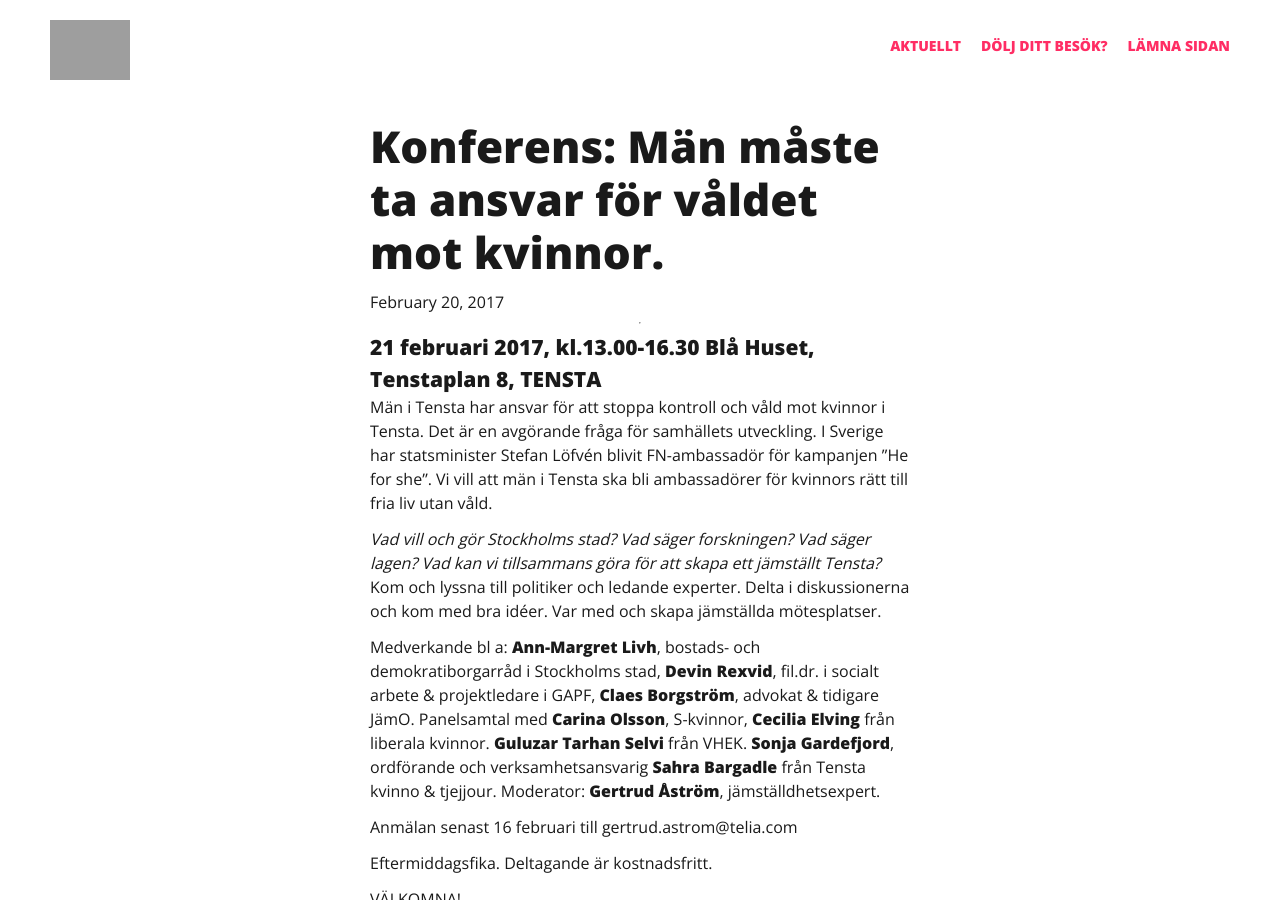
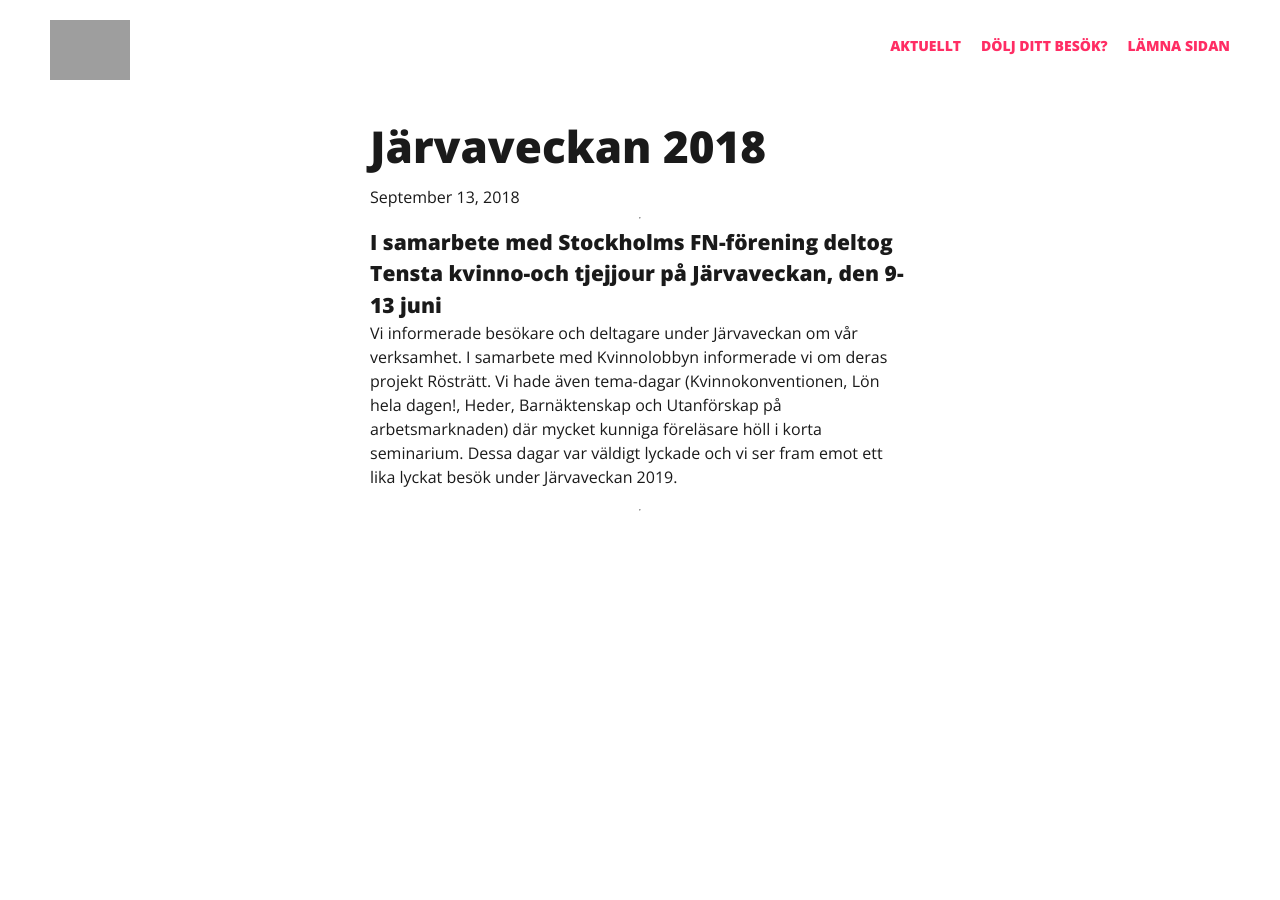
Before and after one commit to gardefjord/tenstakvinnojour, a Jekyll site: the page built from _posts/2018-03-30-konferens-man-maste-ta-ansvar-for-valdet-mot-kvinnor copy.markdown, in a window 1280 px wide and 900 px high. Built offline with Jekyll 4.4.1, drawn with Linux system fonts in a browser that asks for light colours; nearby versions of some CDN libraries; some of the changed text lies outside the part shown; grey boxes are pictures that could not be loaded.

Commit message:
ny blogg post och url bugg

```diff
--- a/_posts/2018-03-30-konferens-man-maste-ta-ansvar-for-valdet-mot-kvinnor copy.markdown
+++ b/_posts/2018-03-30-konferens-man-maste-ta-ansvar-for-valdet-mot-kvinnor copy.markdown
@@ -1,34 +1,15 @@
 ---
 layout: blog
-title:  "Konferens: Män måste ta ansvar för våldet mot kvinnor."
-date:   2017-02-20
+title:  "Järvaveckan 2018"
+date:   2018-09-13
 categories: Konferens
 description: "21 februari 2017, kl.13.00-16.30 Blå Huset, Tenstaplan 8, TENSTA"
 ---
 ---
 
-21 februari 2017, kl.13.00-16.30 Blå Huset, Tenstaplan 8, TENSTA
+I samarbete med Stockholms FN-förening deltog Tensta kvinno-och tjejjour på Järvaveckan, den 9-13 juni
 ----------------------------------------------
 
-Män i Tensta har ansvar för att stoppa kontroll och våld mot
-kvinnor i Tensta. Det är en avgörande fråga för samhällets utveckling.
-I Sverige har statsminister Stefan Löfvén blivit FN-ambassadör för kampanjen ”He for she”. Vi vill att män i Tensta ska bli ambassadörer för kvinnors rätt till fria liv utan våld.
-
-*Vad vill och gör Stockholms stad? Vad säger forskningen? Vad säger lagen? Vad kan vi tillsammans göra för att skapa ett jämställt Tensta?*
-Kom och lyssna till politiker och ledande experter.
-Delta i diskussionerna och kom med bra idéer.
-Var med och skapa jämställda mötesplatser.
-
-Medverkande bl a: **Ann-Margret Livh**, bostads- och demokratiborgarråd i Stockholms stad, **Devin Rexvid**, fil.dr. i socialt arbete & projektledare i GAPF, **Claes Borgström**, advokat & tidigare JämO.
-Panelsamtal med **Carina Olsson**, S-kvinnor, **Cecilia Elving** från liberala kvinnor. **Guluzar Tarhan Selvi** från VHEK. **Sonja Gardefjord**, ordförande och verksamhetsansvarig **Sahra Bargadle** från Tensta kvinno & tjejjour.
-Moderator: **Gertrud Åström**, jämställdhetsexpert.
-
-Anmälan senast 16 februari till gertrud.astrom@telia.com
-
-Eftermiddagsfika. Deltagande är kostnadsfritt.
-
-VÄLKOMNA!
-
-Tensta kvinno- och tjejjour erbjuder skydd för kvinnor och barn som utsatts för våld. Stöd ges på svenska, engelska, ungerska, somaliska, ryska, ukrainska, turkiska, arabiska, finska och tigrinja.
+Vi informerade besökare och deltagare under Järvaveckan om vår verksamhet. I samarbete med Kvinnolobbyn informerade vi om deras projekt Rösträtt. Vi hade även tema-dagar (Kvinnokonventionen, Lön hela dagen!, Heder, Barnäktenskap och Utanförskap på arbetsmarknaden) där mycket kunniga föreläsare höll i korta seminarium. Dessa dagar var väldigt lyckade och vi ser fram emot ett lika lyckat besök under Järvaveckan 2019.
 
 ---
--- a/om_tensta_kvinno_och_tjejejour/index.html
+++ b/om_tensta_kvinno_och_tjejejour/index.html
@@ -27,7 +27,7 @@ layout: default
         Vår chatt är öppen varje måndag kl. 18.00-20.00. Samtliga våra volontärer är utbildade och finns där för att lyssna på dig som vill prata om allt mellan himmel och jord, stort som smått. Du är alltid helt anonym när du skriver till oss.
       <p>
       <p>
-        Du hittar oss på <a href="www.tjejjouren.se/tensta">tjejjouren.se/tensta</a> och når oss på e-post: <a href="mailto:tenstavolontar@gmail.com">tenstavolontar@gmail.com</a>
+        Du hittar oss på <a href="http://www.tjejjouren.se/tensta">www.tjejjouren.se/tensta</a> och når oss på e-post: <a href="mailto:tenstavolontar@gmail.com">tenstavolontar@gmail.com</a>
 
       </p>
       <h3>Styrelsemedlemmar 2018</h3>
```
Also changed, not shown: _posts/2018-09-13-jarvaveckan.markdown (added, +34 -0 lines), 5 other files.
